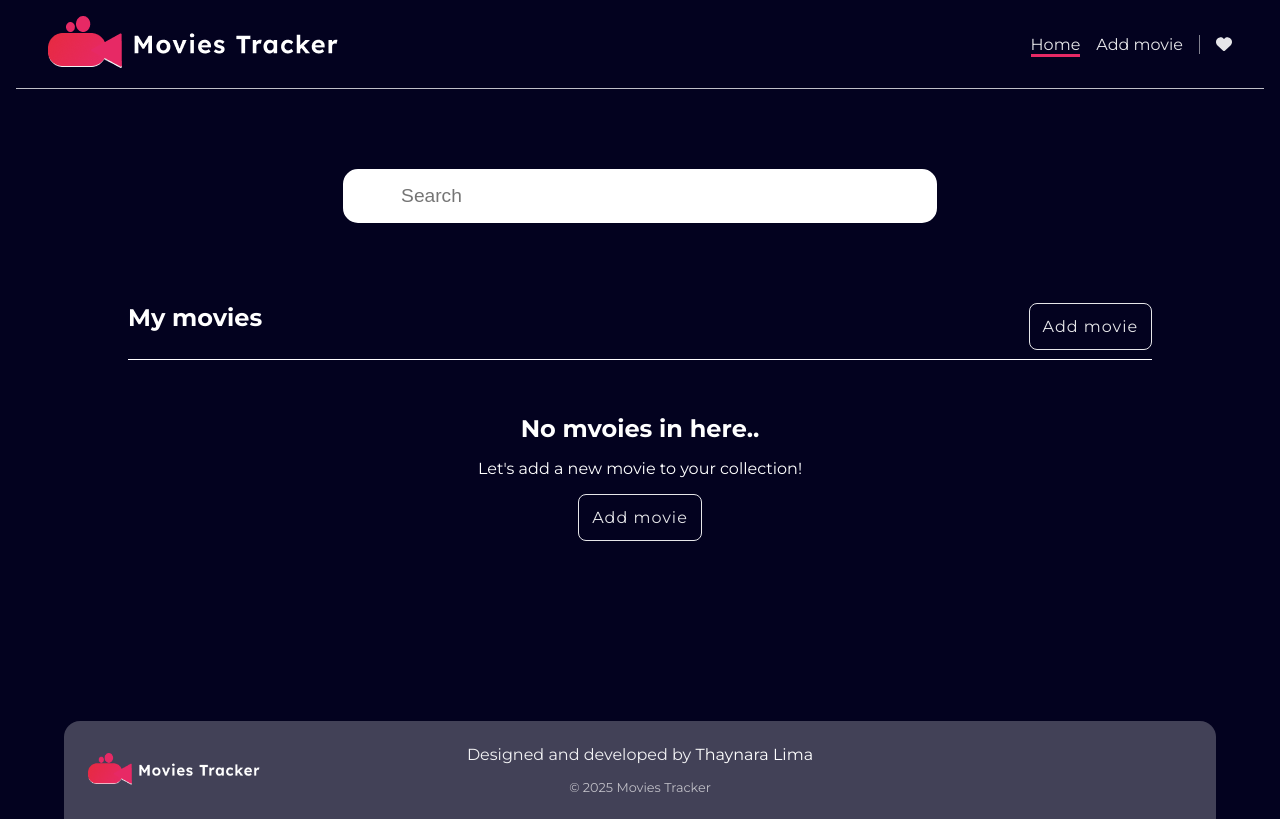
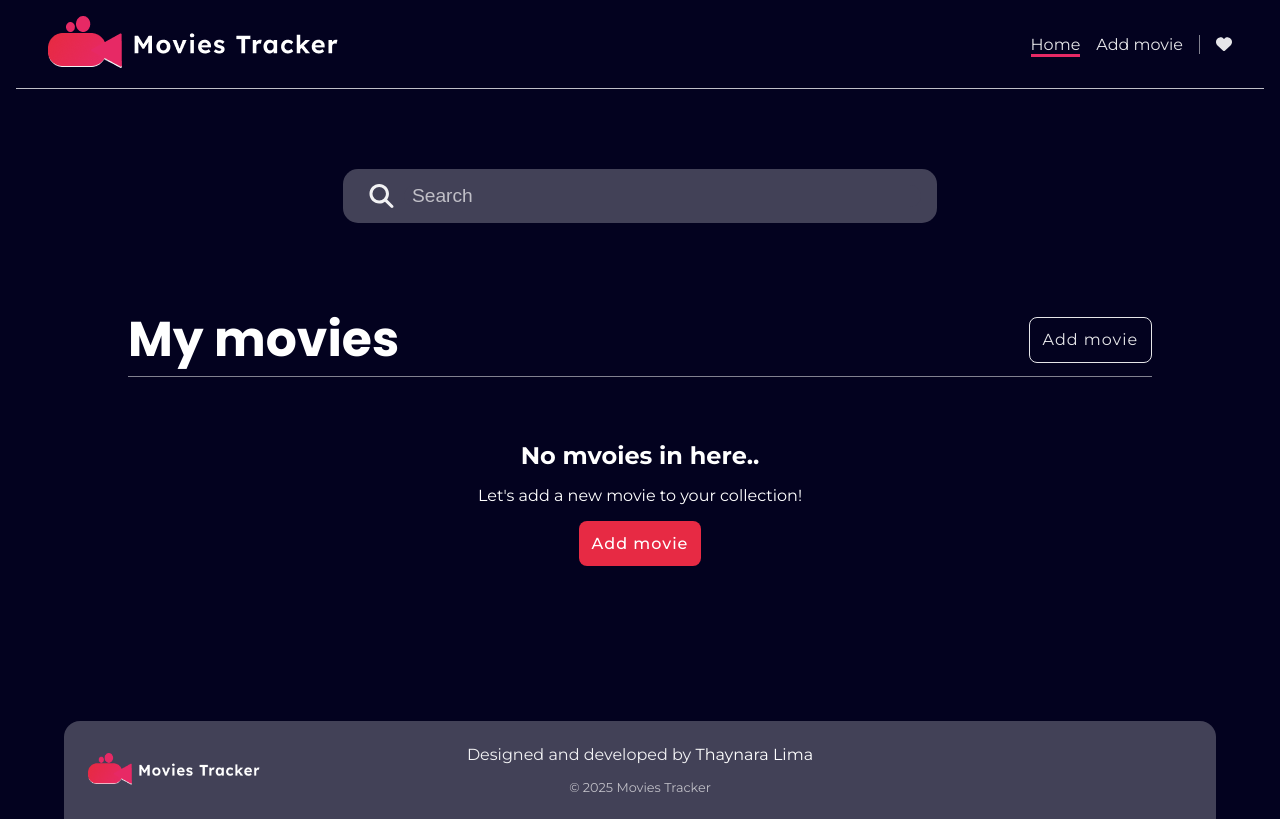
Before and after one commit to ThaynaraLimaa/MoviesTracker, a React (Vite) app: page / in a window 1280 px wide. Built offline with nearby package versions, Linux system fonts and the light colour scheme; data requests are answered from the project's data file; a web font is replaced by a local one.

Commit message:
update home styles

```diff
--- a/src/pages/Home/Home.module.css
+++ b/src/pages/Home/Home.module.css
@@ -1,19 +1,16 @@
 .moviesHeader {
     width: 100%;
     margin-bottom: 2rem;
+    border-bottom: 1px solid var(--color-black-50);
     display: flex;
     justify-content: space-between;
+    align-items: center;
     position: relative;
 }
 
-.moviesHeader::after {
-    content: '';
-    height: 1px;
-    background-color: var(--color-white);
-    position: absolute;
-    left: 0;
-    right: 0;
-    bottom: -10px;
+.moviesHeader h2 {
+    font-size: var(--fs-heading-2);
+    font-family: var(--ff-heading);
 }
 
 .noMovieContainer {
--- a/src/pages/Home/Home.tsx
+++ b/src/pages/Home/Home.tsx
@@ -29,7 +29,7 @@ export default function Home() {
             <Search searchTerm={searchTerm} setSearchTerm={setSearchTerm} />
             <div className={styles.moviesHeader}>
                 <h2>My movies</h2>
-                <LinkButton to='/addMovie'>Add movie</LinkButton>
+                <LinkButton to='/addMovie' role='secondary'>Add movie</LinkButton>
             </div>
             {isLoading ? (
                 <h2>Loading...</h2>
@@ -44,7 +44,7 @@ export default function Home() {
                     <div className={styles.noMovieContainer}>
                         <h2>No mvoies in here..</h2>
                         <p>Let's add a new movie to your collection!</p>
-                        <LinkButton to='/addMovie'>Add movie</LinkButton>
+                        <LinkButton to='/addMovie' role='primary'>Add movie</LinkButton>
                     </div>
                 )
             )}
--- a/src/pages/Home/MovieCard.module.css
+++ b/src/pages/Home/MovieCard.module.css
@@ -1,5 +1,5 @@
 .movieCard {
-    background-color: var(--color-gray);
+    background-color: var(--color-black-25);
     width: 100%;
     height: auto;
     border-radius: 10px;
@@ -15,7 +15,11 @@
 
 }
 
+.movieCard:focus {
+    outline: 2px solid var(--color-accent);
+}
+
 .movieCard:hover img {
-    border: 3px solid var(--color-pink);
+    border: 2px solid var(--color-primary);
     transform: scale(1.02);
 }
--- a/src/pages/Home/Search.module.css
+++ b/src/pages/Home/Search.module.css
@@ -1,28 +1,28 @@
 .searchContainer {
-    background-color: var(--color-white);
+    background-color: var(--color-black-75);
     width: 58%;
     height: 3.4rem;
     margin: 5rem 0;
+    padding: 1rem;
     border-radius: 15px;
-    border: 3px solid var(--color-white);
-
     display: flex;
     align-items: center;
     position: relative;
 }
 
 .searchContainer:focus-within {
-    border: 3px solid var(--color-blue);
+    border: 2px solid var(--color-accent);
 }
 
 .searchIcon {
     width: 8%;
-    color: var(--color-gray);
+    color: var(--color-black-05);
     font-size: 1.5rem;
 }
 
 .search {
-    background-color: var(--color-white);
+    background-color: var(--color-black-75);
+    color: var(--color-black-05);
     width: 92%;
     height: 100%;
     padding: 0.5rem;
@@ -30,6 +30,10 @@
     border-radius: 15px;
     outline: none;
     font-size: 1.2rem;
+}
+.search::placeholder {
+    color: var(--color-black-25);
+    font-weight: lighter;
 }
 
 @media (max-width: 770px) {
```
